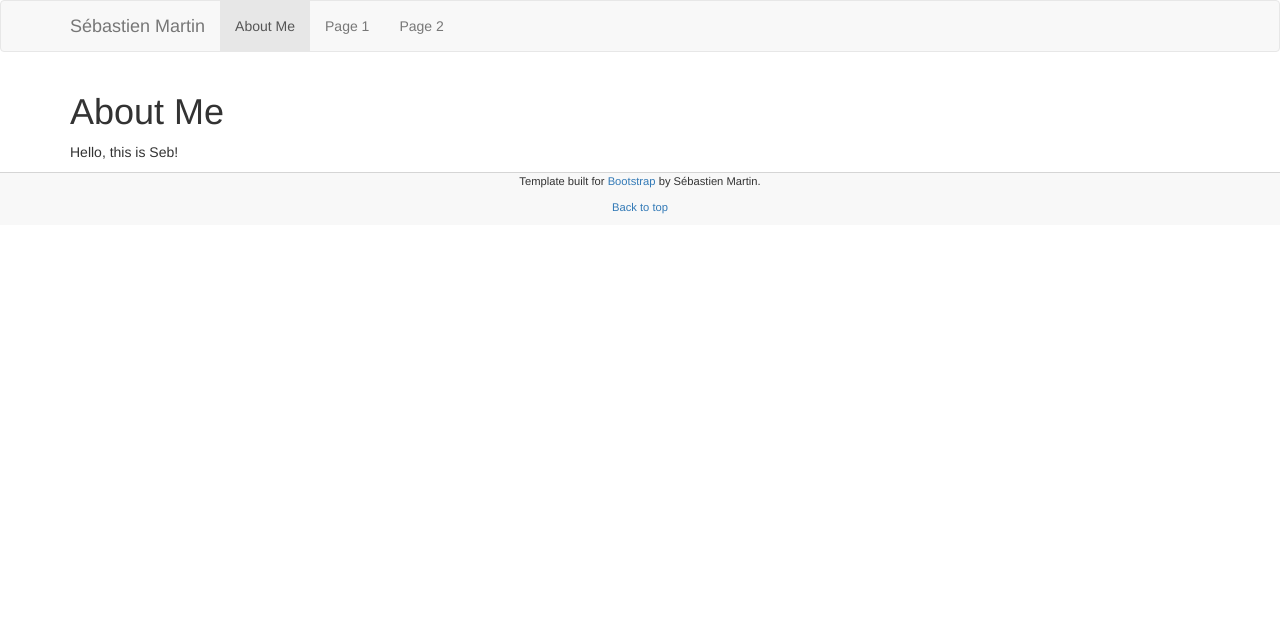
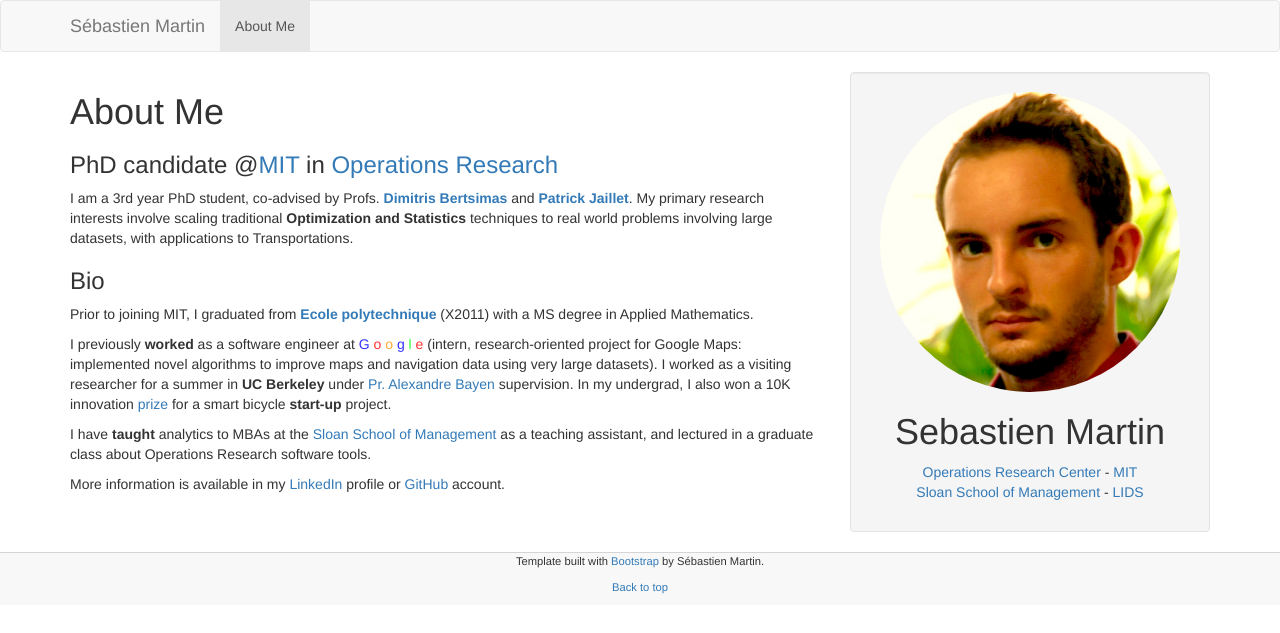
Before and after one commit to trevorhsong/trevorhsong.github.io, a Jekyll site: the page built from index.html, in a window 1280 px wide. Shown: the top 633 px of the page. Built offline with Jekyll 4.4.1, drawn with Linux system fonts in a browser that asks for light colours.

Commit message:
a little bit of content

```diff
--- a/_config.yml
+++ b/_config.yml
@@ -25,10 +25,6 @@
 
 tabnames:
   - About Me
-  - Page 1
-  - Page 2
 
 tablinks:
   - index.html
-  - page1.html
-  - page2.html
--- a/_layouts/common.html
+++ b/_layouts/common.html
@@ -25,7 +25,7 @@
     {{ content }}
 
     <footer class="container-fluid">
-      <p>Template built for <a href="http://getbootstrap.com">Bootstrap</a> by Sébastien Martin.</p>
+      <p>Template built with <a href="http://getbootstrap.com">Bootstrap</a> by Sébastien Martin.</p>
       <p>
         <a href="#">Back to top</a>
       </p>
--- a/css/main.css
+++ b/css/main.css
@@ -5,3 +5,13 @@
     text-align: center;
     background-color: #f8f8f8;
 }
+
+.aboutme {
+    text-align: center;
+}
+
+.avatarimg{
+    max-width: 300px;
+    width: 100%;
+    margin: auto;
+}
--- a/index.html
+++ b/index.html
@@ -4,8 +4,37 @@
 tabname: About Me
 ---
 <div class="container">
-  <div>
-    <h1 >{{ page.title }}</h1>
-    <p>Hello, this is Seb!</p>
+  <div class="row">
+    <div class="col-md-8">
+      <h1>About Me</h1>
+      <h3>PhD candidate @<a href="http://mit.edu">MIT</a> in <a href="http://orc.mit.edu">Operations Research</a></h3>
+      <p>
+        I am a 3rd year PhD student, co-advised by Profs.
+        <strong><a href="http://web.mit.edu/dbertsim/www/">Dimitris Bertsimas</a></strong> and
+        <strong><a href="http://web.mit.edu/jaillet/www/">Patrick Jaillet</a></strong>.
+        My primary research interests involve scaling traditional <strong>Optimization and Statistics</strong> techniques
+        to real world problems involving large datasets, with applications to Transportations.
+      </p>
+
+      <h3>Bio</h3>
+			<p>Prior to joining MIT, I graduated from <strong><a href="https://www.polytechnique.edu/">Ecole polytechnique</a></strong> (X2011) with a MS degree in Applied Mathematics.</p>
+			<p>I previously <strong>worked</strong> as a software engineer at
+				<span style="color:#33F">G</span>
+				<span style="color:#F33">o</span>
+	      <span style="color:#FA3">o</span>
+	      <span style="color:#33F">g</span>
+	      <span style="color:#3F3">l</span>
+	      <span style="color:#F33">e</span> (intern, research-oriented project for Google Maps: implemented novel algorithms to improve maps and navigation data using very large datasets). I worked as a visiting researcher for a summer in <strong>UC Berkeley</strong> under <a href="http://bayen.eecs.berkeley.edu">Pr. Alexandre Bayen</a> supervision. In my undergrad, I also won a 10K innovation <a href="https://www.polytechnique.edu/fondation/prix-jean-louis-gerondeau-zodiac-aerospace">prize</a> for a smart bicycle <strong>start-up</strong> project.</p>
+			<p>I have <strong>taught</strong> analytics to MBAs at the <a href="http://mitsloan.mit.edu">Sloan School of Management</a> as a teaching assistant, and lectured in a graduate class about Operations Research software tools.</p>
+			<p> More information is available in my <a href="http://www.linkedin.com/in/sebmart">LinkedIn</a> profile or <a href="http://github.com/sebmart">GitHub</a> account.</p>
+    </div>
+    <div class="col-md-4">
+      <div class="well aboutme">
+        <img src="assets/img/avatar.jpg" class="img-circle img-responsive avatarimg" alt="Sebastien's picture" /></span>
+        <h1>Sebastien Martin</h1>
+        <p><a href="http://orc.mit.edu">Operations Research Center</a> - <a href="http://mit.edu">MIT</a> <br />
+          <a href="http://mitsloan.mit.edu">Sloan School of Management</a> - <a href="http://lids.mit.edu">LIDS</a></p>
+      </div>
+    </div>
   </div>
 </div>
```
Also changed, not shown: assets/img/avatar.jpg (added).
